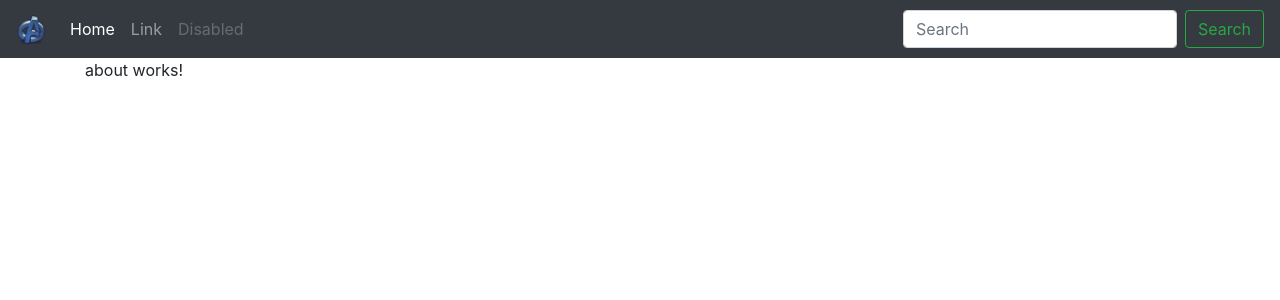
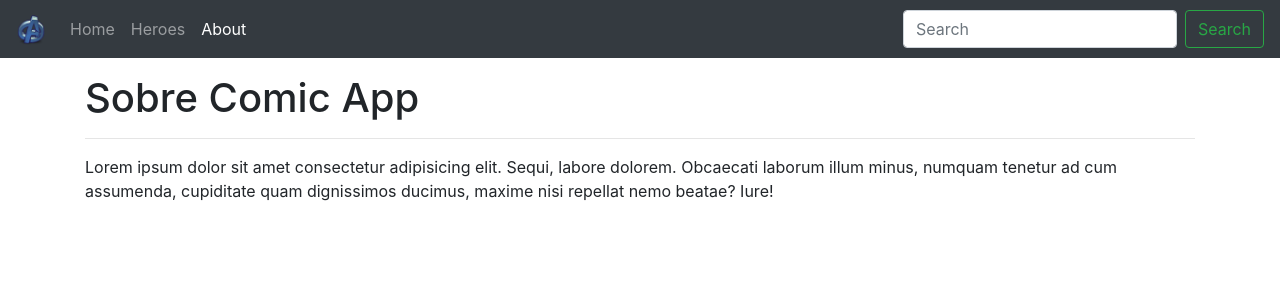
Before and after one commit to paaulinagp/angular-spa, an Angular app: page /about in a window 1280 px wide. Shown: the top 300 px of the page. Built offline with nearby package versions, Linux system fonts and the light colour scheme.

Commit message:
feat: agregando routelink y routerlinkactive en navbar

```diff
--- a/src/app/app.component.html
+++ b/src/app/app.component.html
@@ -1,4 +1,4 @@
 <app-navbar></app-navbar>
-<div class="container">
+<div class="container mt-3">
   <router-outlet></router-outlet>
 </div>
--- a/src/app/components/about/about.component.html
+++ b/src/app/components/about/about.component.html
@@ -1 +1,3 @@
-<p>about works!</p>
+<h1 class="animated fadeIn fast">Sobre Comic App</h1>
+<hr>
+<p class="animated fadeIn">Lorem ipsum dolor sit amet consectetur adipisicing elit. Sequi, labore dolorem. Obcaecati laborum illum minus, numquam tenetur ad cum assumenda, cupiditate quam dignissimos ducimus, maxime nisi repellat nemo beatae? Iure!</p>
--- a/src/app/components/home/home.component.html
+++ b/src/app/components/home/home.component.html
@@ -1,5 +1,5 @@
 <div class="jumbotron jumbotron-fluid">
-  <div class="container">
+  <div class="container animated fadeIn fast">
     <h1 class="display-4">Comic App</h1>
     <p class="lead">
       Esta es una app de comics
--- a/src/app/components/shared/navbar/navbar.component.html
+++ b/src/app/components/shared/navbar/navbar.component.html
@@ -8,14 +8,15 @@
 
   <div class="collapse navbar-collapse" id="navbarSupportedContent">
     <ul class="navbar-nav mr-auto">
-      <li class="nav-item active">
-        <a class="nav-link" href="#">Home <span class="sr-only">(current)</span></a>
+      <!-- active -->
+      <li class="nav-item" routerLinkActive="active">
+        <a class="nav-link" [routerLink]="['home']">Home</a>
       </li>
-      <li class="nav-item">
-        <a class="nav-link" href="#">Link</a>
+      <li class="nav-item" routerLinkActive="active">
+        <a class="nav-link" [routerLink]="['heroes']">Heroes</a>
       </li>
-      <li class="nav-item">
-        <a class="nav-link disabled" href="#" tabindex="-1" aria-disabled="true">Disabled</a>
+      <li class="nav-item" routerLinkActive="active">
+        <a class="nav-link" [routerLink]="['about']">About</a>
       </li>
     </ul>
     <form class="form-inline my-2 my-lg-0">
--- a/src/styles.css
+++ b/src/styles.css
@@ -1 +1,28 @@
 /* You can add global styles to this file, and also import other style files */
+.animated {
+  -webkit-animation-duration: 1s;
+  animation-duration: 1s;
+  -webkit-animation-fill-mode: both;
+  animation-fill-mode: both;
+}
+
+.fast {
+  -webkit-animation-duration: 0.4s;
+  animation-duration: 0.4s;
+  -webkit-animation-fill-mode: both;
+  animation-fill-mode: both;
+}
+
+@keyframes fadeIn {
+  from {
+    opacity: 0;
+  }
+
+  to {
+    opacity: 1;
+  }
+}
+
+.fadeIn {
+  animation-name: fadeIn;
+}
```
Also changed, not shown: src/assets/img/animate.css (deleted, +0 -27 lines).
